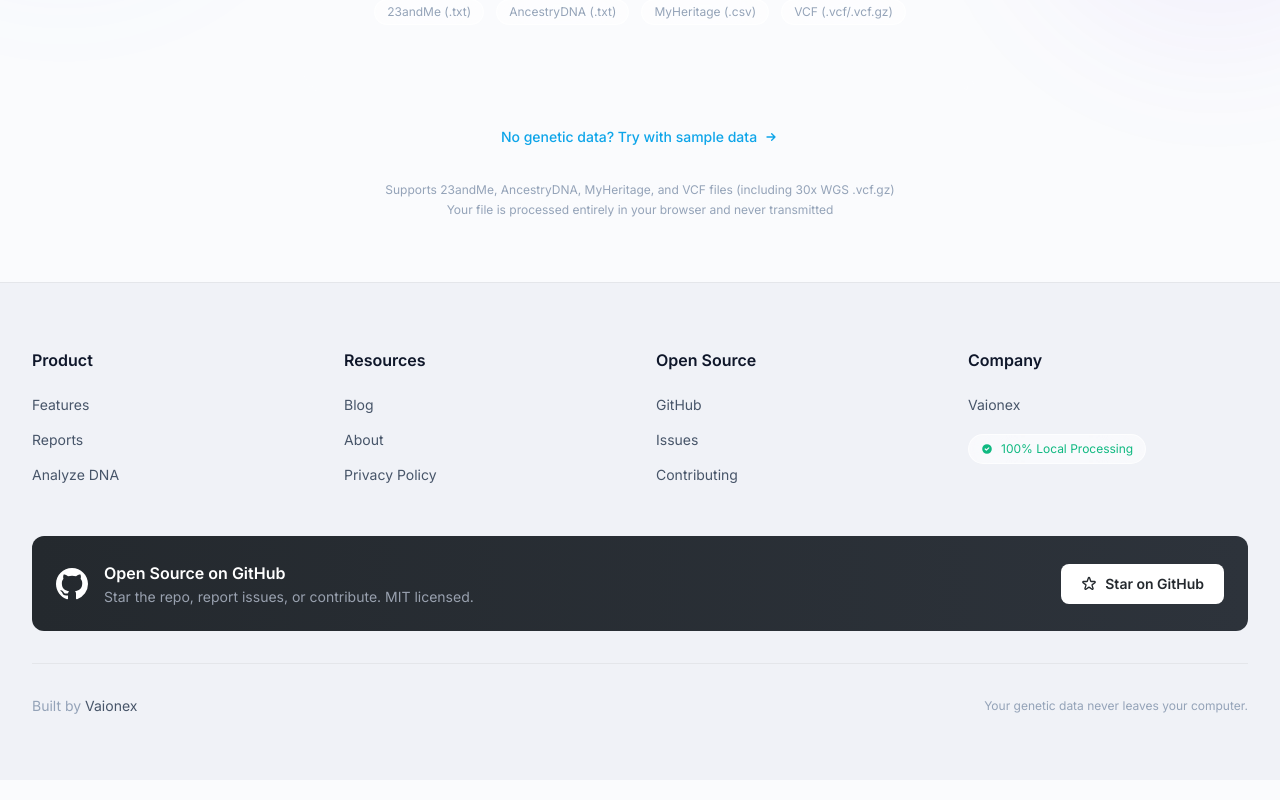
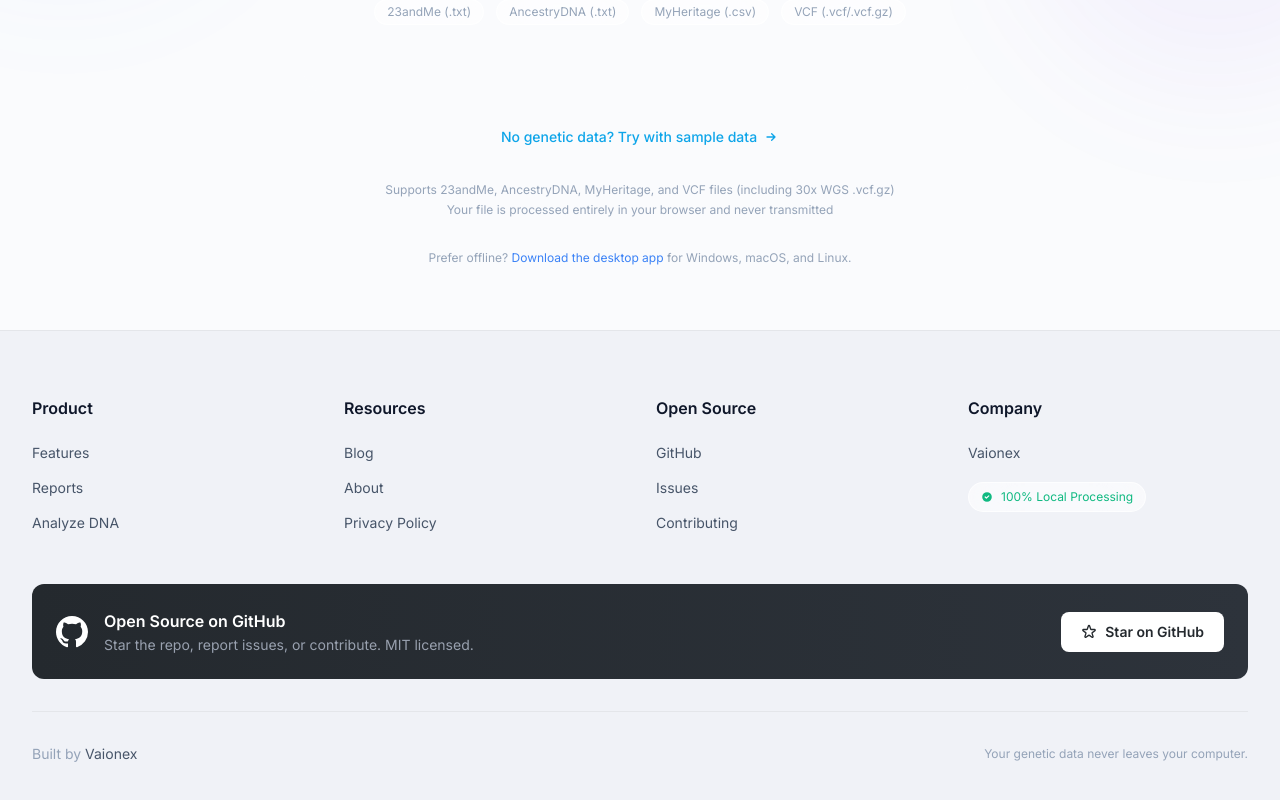
Before and after one commit to vaionex/telomere.ai, a SvelteKit app in the folder apps/web/: page /upload in a window 1280 px wide. Shown: the part 720-1520 px from the top of the page. Built offline with nearby package versions, Linux system fonts and the light colour scheme.

Commit message:
docs: update README and upload page to reflect browser+desktop dual approach, 378 SNPs

```diff
--- a/apps/web/src/routes/upload/+page.svelte
+++ b/apps/web/src/routes/upload/+page.svelte
@@ -58,5 +58,14 @@
       <p>Supports 23andMe, AncestryDNA, MyHeritage, and VCF files (including 30x WGS .vcf.gz)</p>
       <p>Your file is processed entirely in your browser and never transmitted</p>
     </div>
+
+    <!-- Desktop app note -->
+    <div class="text-center">
+      <p class="text-xs text-text-tertiary">
+        Prefer offline?
+        <a href="/download" class="text-accent-blue hover:underline">Download the desktop app</a>
+        for Windows, macOS, and Linux.
+      </p>
+    </div>
   </div>
 </section>
```
Also changed, not shown: 1 other file (tests, documents, lock files or other folders).
